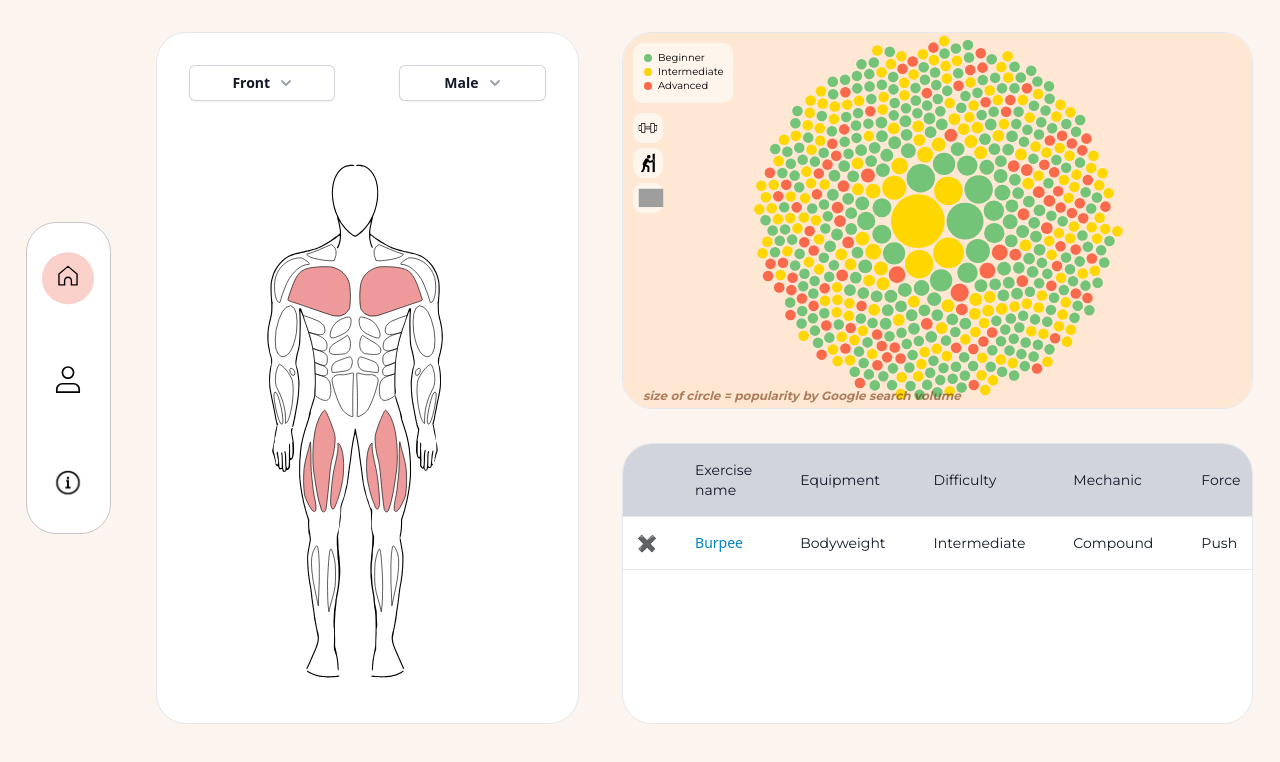
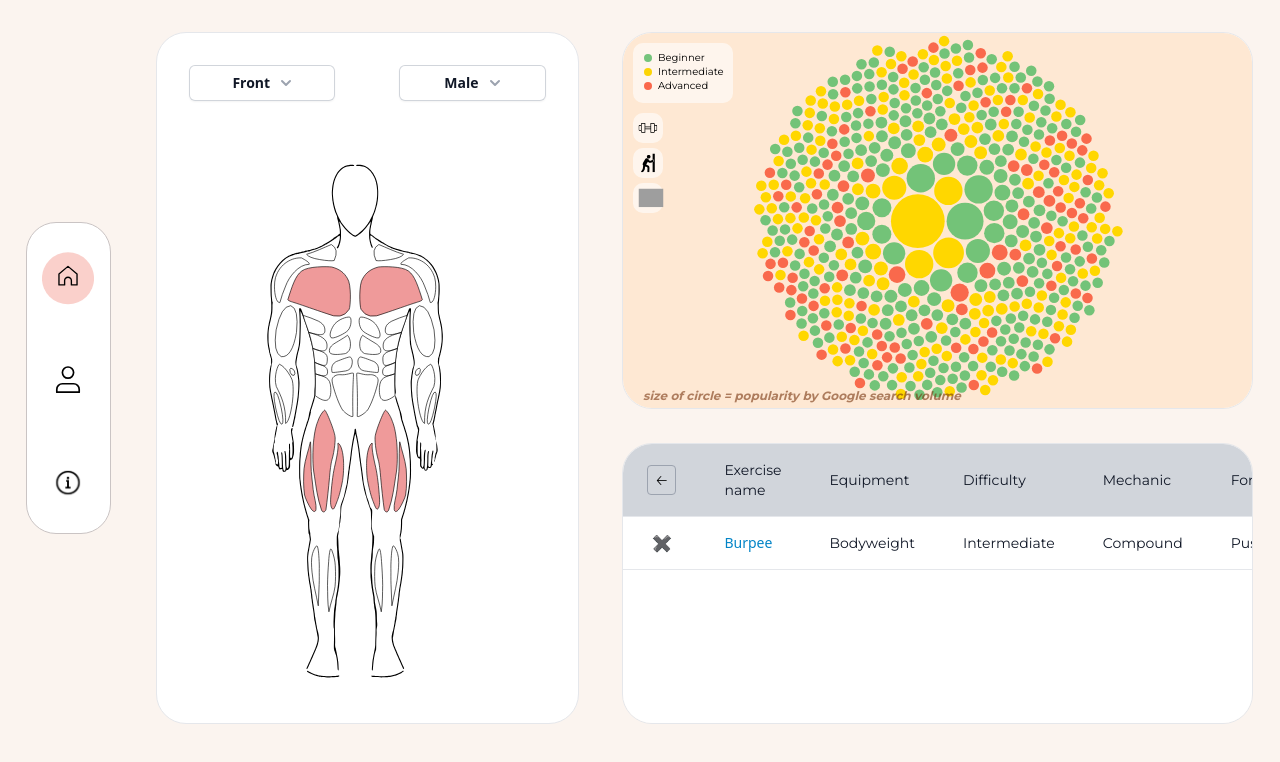
Before and after one commit to ernum/Vizercise, a Next.js app: page / in a window 1280 px wide. Both pictures are taken after a click on the icon 940 px from the left and 214 px from the top of the page. Shown: the top 762 px of the page. Built offline with nearby package versions, Linux system fonts and the light colour scheme; grey boxes are pictures that could not be loaded.

Commit message:
added new component

```diff
--- a/src/components/Buttons.js
+++ b/src/components/Buttons.js
@@ -4,33 +4,31 @@ import { classNames } from "./Functions";
 
 export default function BodyButton(props) {
   return (
-    <Menu as="div" className="relative inline-block text-left z-10">
+    <Menu as='div' className='relative inline-block text-left z-10'>
       <div>
-        <Menu.Button className="inline-flex w-full justify-center gap-x-1.5 rounded-md bg-white px-3 py-2 text-sm font-semibold text-gray-900 shadow-sm ring-1 ring-inset ring-gray-300 hover:bg-gray-50">
+        <Menu.Button className='inline-flex w-full justify-center gap-x-1.5 rounded-md bg-white px-3 py-2 text-sm font-semibold text-gray-900 shadow-sm ring-1 ring-inset ring-gray-300 hover:bg-gray-50'>
           {props.buttonText}
           <ChevronDownIcon
-            className="-mr-1 h-5 w-5 text-gray-400"
-            aria-hidden="true"
+            className='-mr-1 h-5 w-5 text-gray-400'
+            aria-hidden='true'
           />
         </Menu.Button>
       </div>
 
       <Transition
         as={Fragment}
-        enter="transition ease-out duration-100"
-        enterFrom="transform opacity-0 scale-95"
-        enterTo="transform opacity-100 scale-100"
-        leave="transition ease-in duration-75"
-        leaveFrom="transform opacity-100 scale-100"
-        leaveTo="transform opacity-0 scale-95"
-      >
+        enter='transition ease-out duration-100'
+        enterFrom='transform opacity-0 scale-95'
+        enterTo='transform opacity-100 scale-100'
+        leave='transition ease-in duration-75'
+        leaveFrom='transform opacity-100 scale-100'
+        leaveTo='transform opacity-0 scale-95'>
         <Menu.Items
           className={classNames(
             props.menuOrientation == "left" ? "right-0" : "left-0",
             "absolute z-10 mt-2 w-full origin-top-right divide-y divide-gray-100 rounded-md bg-white shadow-lg ring-1 ring-black ring-opacity-5 focus:outline-none"
-          )}
-        >
-          <div className="py-1">
+          )}>
+          <div className='py-1'>
             <Menu.Item>
               {({ active }) => (
                 <a
@@ -38,8 +36,7 @@ export default function BodyButton(props) {
                   className={classNames(
                     active ? "bg-gray-100 text-gray-900" : "text-gray-700",
                     "block px-4 py-2 text-sm hover:cursor-pointer"
-                  )}
-                >
+                  )}>
                   {props.optionText}
                 </a>
               )}
@@ -50,3 +47,23 @@ export default function BodyButton(props) {
     </Menu>
   );
 }
+
+export function TableButton(props) {
+  function changeBoolValue() {
+    if (props.bool == false) {
+      props.onSetExerciseOrVideo(true);
+    } else return props.onSetExerciseOrVideo(false);
+  }
+
+  return (
+    <div>
+      <div>
+        <button
+          onClick={changeBoolValue}
+          className=' bg-gray-300 hover:bg-gray-200 text-black py-1 px-2 border border-gray-400 rounded'>
+          🡠
+        </button>
+      </div>
+    </div>
+  );
+}
--- a/src/components/DetailsList.js
+++ b/src/components/DetailsList.js
@@ -1,10 +1,14 @@
+import { TableButton } from "./Buttons";
 import { GetExerciseById } from "./Functions";
 
 export default function DetailsList(props) {
   const setId = (id) => {
     props.onSetNewId(id);
-    props.onSetBoolValue(true);
+    props.onSetIsClosed(true);
   };
+  function changeBoolValue() {
+    props.onSetExerciseOrVideo(false);
+  }
 
   function drawTable(exerciseArray) {
     function drawTableRow(exerciseId) {
@@ -16,25 +20,25 @@ export default function DetailsList(props) {
       }
 
       return (
-        <tr className="border-b" key={currentId}>
-          <td className="text-center">
-            <button className="text-center" onClick={removeClickEvent}>
+        <tr className='border-b' key={currentId}>
+          <td className='text-center'>
+            <button className='text-center' onClick={removeClickEvent}>
               ✖
             </button>{" "}
           </td>
-          <td className="px-6 py-4 whitespace-nowrap text-sm text-sky-600 hover:underline font-medium">
+          <td className='px-6 py-4 whitespace-nowrap text-sm text-sky-600 hover:underline font-medium'>
             <button onClick={() => setId(currentId)}>{exercise.name}</button>
           </td>
-          <td className="text-sm text-gray-900 font-light px-6 py-4 whitespace-nowrap font-montserrat">
+          <td className='text-sm text-gray-900 font-light px-6 py-4 whitespace-nowrap font-montserrat'>
             {exercise.equipment}
           </td>
-          <td className="text-sm text-gray-900 font-light px-6 py-4 whitespace-nowrap font-montserrat">
+          <td className='text-sm text-gray-900 font-light px-6 py-4 whitespace-nowrap font-montserrat'>
             {exercise.difficulty}
           </td>
-          <td className="text-sm text-gray-900 font-light px-6 py-4 whitespace-nowrap font-montserrat">
+          <td className='text-sm text-gray-900 font-light px-6 py-4 whitespace-nowrap font-montserrat'>
             {exercise.mechanic}
           </td>
-          <td className="text-sm text-gray-900 font-light px-6 py-4 whitespace-nowrap font-montserrat">
+          <td className='text-sm text-gray-900 font-light px-6 py-4 whitespace-nowrap font-montserrat'>
             {exercise.force}
           </td>
         </tr>
@@ -42,44 +46,42 @@ export default function DetailsList(props) {
     }
 
     return (
-      <div className="overflow-x-auto flex flex-col">
-        <div className="overflow-x-auto sm:-mx-6 lg:-mx-8">
-          <div className="py-2 inline-block min-w-full sm:px-6 lg:px-8">
-            <table className="min-w-full absolute top-0">
-              <thead className="border-b bg-gray-300">
+      <div className='overflow-x-auto flex flex-col'>
+        <div className='overflow-x-auto sm:-mx-6 lg:-mx-8'>
+          <div className='py-2 inline-block min-w-full sm:px-6 lg:px-8'>
+            <table className='min-w-full absolute top-0'>
+              <thead className='border-b bg-gray-300'>
                 <tr>
                   <th
-                    scope="col"
-                    className="text-sm font-medium text-gray-900 px-6 py-4 text-left font-montserrat"
-                  ></th>
+                    scope='col'
+                    className='text-sm font-medium text-gray-900 px-6 py-4 text-left font-montserrat'>
+                    <TableButton
+                      onSetExerciseOrVideo={props.onSetExerciseOrVideo}
+                    />
+                  </th>
                   <th
-                    scope="col"
-                    className="text-sm font-medium text-gray-900 px-6 py-4 text-left font-montserrat"
-                  >
+                    scope='col'
+                    className='text-sm font-medium text-gray-900 px-6 py-4 text-left font-montserrat'>
                     Exercise name
                   </th>
                   <th
-                    scope="col"
-                    className="text-sm font-medium text-gray-900 px-6 py-4 text-left font-montserrat"
-                  >
+                    scope='col'
+                    className='text-sm font-medium text-gray-900 px-6 py-4 text-left font-montserrat'>
                     Equipment
                   </th>
                   <th
-                    scope="col"
-                    className="text-sm font-medium text-gray-900 px-6 py-4 text-left font-montserrat"
-                  >
+                    scope='col'
+                    className='text-sm font-medium text-gray-900 px-6 py-4 text-left font-montserrat'>
                     Difficulty
                   </th>
                   <th
-                    scope="col"
-                    className="text-sm font-medium text-gray-900 px-6 py-4 text-left font-montserrat"
-                  >
+                    scope='col'
+                    className='text-sm font-medium text-gray-900 px-6 py-4 text-left font-montserrat'>
                     Mechanic
                   </th>
                   <th
-                    scope="col"
-                    className="text-sm font-medium text-gray-900 px-6 py-4 text-left font-montserrat"
-                  >
+                    scope='col'
+                    className='text-sm font-medium text-gray-900 px-6 py-4 text-left font-montserrat'>
                     Force
                   </th>
                 </tr>
@@ -94,23 +96,22 @@ export default function DetailsList(props) {
 
   if (props.selectedExercises.length === 0) {
     return (
-      <div className="h-full flex flex-col text-center items-center justify-center">
+      <div className='h-full flex flex-col text-center items-center justify-center'>
         <svg
-          xmlns="http://www.w3.org/2000/svg"
-          opacity="0.4"
-          fill="none"
-          stroke="#696969"
-          viewBox="0 0 24 24"
-          strokeWidth="1.5"
-          className="w-12 h-12"
-        >
+          xmlns='http://www.w3.org/2000/svg'
+          opacity='0.4'
+          fill='none'
+          stroke='#696969'
+          viewBox='0 0 24 24'
+          strokeWidth='1.5'
+          className='w-12 h-12'>
           <path
-            strokeLinecap="round"
-            strokeLinejoin="round"
-            d="M2.25 7.125C2.25 6.504 2.754 6 3.375 6h6c.621 0 1.125.504 1.125 1.125v3.75c0 .621-.504 1.125-1.125 1.125h-6a1.125 1.125 0 01-1.125-1.125v-3.75zM14.25 8.625c0-.621.504-1.125 1.125-1.125h5.25c.621 0 1.125.504 1.125 1.125v8.25c0 .621-.504 1.125-1.125 1.125h-5.25a1.125 1.125 0 01-1.125-1.125v-8.25zM3.75 16.125c0-.621.504-1.125 1.125-1.125h5.25c.621 0 1.125.504 1.125 1.125v2.25c0 .621-.504 1.125-1.125 1.125h-5.25a1.125 1.125 0 01-1.125-1.125v-2.25z"
+            strokeLinecap='round'
+            strokeLinejoin='round'
+            d='M2.25 7.125C2.25 6.504 2.754 6 3.375 6h6c.621 0 1.125.504 1.125 1.125v3.75c0 .621-.504 1.125-1.125 1.125h-6a1.125 1.125 0 01-1.125-1.125v-3.75zM14.25 8.625c0-.621.504-1.125 1.125-1.125h5.25c.621 0 1.125.504 1.125 1.125v8.25c0 .621-.504 1.125-1.125 1.125h-5.25a1.125 1.125 0 01-1.125-1.125v-8.25zM3.75 16.125c0-.621.504-1.125 1.125-1.125h5.25c.621 0 1.125.504 1.125 1.125v2.25c0 .621-.504 1.125-1.125 1.125h-5.25a1.125 1.125 0 01-1.125-1.125v-2.25z'
           />
         </svg>
-        <p className="font-montserrat font-normal text-[20px] w-[50%]">
+        <p className='font-montserrat font-normal text-[20px] w-[50%]'>
           Please select an exercise
         </p>
       </div>
--- /dev/null
+++ b/src/components/VideoView.js
@@ -0,0 +1,71 @@
+import React, { Component } from "react";
+import { TableButton } from "./Buttons";
+import { GetExerciseById } from "./Functions";
+import { useState, useEffect } from "react";
+
+export default function VideoView(props) {
+  const arrLength = props.selectedExercises.length;
+  var [index, setIndex] = useState(0);
+
+  var videoURL = GetExerciseById(props.selectedExercises[index]).video;
+  var exerciseName = GetExerciseById(props.selectedExercises[index]).name;
+
+  function displayVideo() {
+    return (
+      <div>
+        <h1 className='text-center p-2 text-3xl text-neutral-600 font-medium'>
+          {exerciseName}
+        </h1>
+        <iframe
+          className='m-auto rounded-xl'
+          src={videoURL}
+          width='355px'
+          height='200px'
+          allow='autoplay; encrypted-media'
+          allowFullScreen
+          title='video'></iframe>
+      </div>
+    );
+  }
+
+  function handleIncrement() {
+    if (index !== arrLength - 1) {
+      setIndex((previousState) => previousState + 1);
+    }
+  }
+
+  function handleDecrement() {
+    if (index !== 0) {
+      setIndex((previousState) => previousState - 1);
+    }
+  }
+
+  return (
+    <div>
+      <div className='  m-5'>
+        <TableButton
+          onSetExerciseOrVideo={props.onSetExerciseOrVideo}
+          bool={false}
+        />
+      </div>
+
+      <div className=' flex flex-row mx-40 justify-center '>
+        <button
+          onClick={handleDecrement}
+          className=' hover:bg-gray-100 text-gray-800 font-bold text-4xl border-gray-400 rounded transition '>
+          ⪻
+        </button>
+        <div className='hover:cursor-default flex shadow-2xl rounded-xl w-1/2 m-auto min-w-min '>
+          <div className='relative overflow-auto p-5 '>
+            <div>{displayVideo()}</div>
+          </div>
+        </div>
+        <button
+          onClick={handleIncrement}
+          className=' hover:bg-gray-100 text-gray-800 font-bold text-4xl border-gray-400 rounded transition'>
+          ⪼
+        </button>
+      </div>
+    </div>
+  );
+}
--- /dev/null
+++ b/src/pages/Presenter.js
@@ -0,0 +1,35 @@
+import React, { Component } from "react";
+import VideoView from "../components/VideoView";
+import DetailsList from "../components/DetailsList";
+import { useState, useEffect } from "react";
+
+export default function Presenter(props) {
+  const [exerciseOrVideo, setExerciseOrVideo] = useState(true);
+
+  function videoOrExercise(bool) {
+    if (bool == true)
+      return (
+        <>
+          <DetailsList
+            selectedExercises={props.selectedExercises}
+            onExerciseRemoval={props.onExerciseRemoval}
+            onSetNewId={props.onSetNewId}
+            onSetIsClosed={props.onSetIsClosed}
+            onSetExerciseOrVideo={setExerciseOrVideo}
+          />
+        </>
+      );
+    return (
+      <VideoView
+        selectedExercises={props.selectedExercises}
+        onSetExerciseOrVideo={setExerciseOrVideo}
+      />
+    );
+  }
+
+  return (
+    <div>
+      <div>{videoOrExercise(exerciseOrVideo)}</div>
+    </div>
+  );
+}
--- a/src/pages/index.js
+++ b/src/pages/index.js
@@ -1,22 +1,24 @@
 import { useState, useEffect } from "react";
 import BodySection from "../components/BodySection";
-import DetailsList from "../components/DetailsList";
+//import DetailsList from "../components/DetailsList";
 import CirclePacking from "@/src/components/CirclePacking";
 import Detail from "../components/ExerciseDetail";
+import Presenter from "./Presenter";
+
 
 export default function Home() {
   const [exerciseSelected, setExerciseSelected] = useState(null);
   const [selectedExercises, setSelectedExercises] = useState([]);
   const [selectedMuscles, setSelectedMuscles] = useState([]);
   const [idFromSetId, setnewId] = useState();
-  const [isClosed, setBoolValue] = useState();
+  const [isClosed, setIsClosed] = useState();
+
 
   function detailPopup() {
     if (isClosed == true)
-      return <Detail id={idFromSetId} onSetBoolValue={setBoolValue} />;
+      return <Detail id={idFromSetId} onSetBoolValue={setIsClosed} />;
     else return "";
   }
-
   // This seems like a bad solution but for some reason I can't get it to work the same
   // way that onMuscleClicked() works (array is not appended to, only replaces the elem)
   useEffect(() => {
@@ -59,10 +61,9 @@ export default function Home() {
       <div>{detailPopup()}</div>
       {/* Biggest Box */}
       <div
-        className="box-border absolute w-[33%] h-[86.5%] left-[12.2%] top-[4%]
+        className='box-border absolute w-[33%] h-[86.5%] left-[12.2%] top-[4%]
                  bg-white border-[1px] border-solid border-[##CAC4C4] rounded-[30px]
-                 shadown-black/25 overflow-hidden"
-      >
+                 shadown-black/25 overflow-hidden'>
         <div>
           <BodySection
             css={"absolute w-[50%] h-[86%] top-[13%] left-[22%]"}
@@ -75,24 +76,20 @@ export default function Home() {
 
       {/* Second Box */}
       <div
-        className="box-border absolute w-[49.3%] h-[47.1%] left-[48.6%] top-[4%]
+        className='box-border absolute w-[49.3%] h-[47.1%] left-[48.6%] top-[4%]
         bg-white border-[1px] border-solid border-[##CAC4C4] rounded-[30px]
-        shadown-black/25 overflow-hidden"
-      >
+        shadown-black/25 overflow-hidden'>
         <CirclePacking
-          css={
-            "absolute w-[100%] h-[100%] top-[0%]"
-          }
+          css={"absolute w-[100%] h-[100%] top-[0%]"}
           selectedMuscles={selectedMuscles}
           onClick={onExerciseClicked}
         />
-        <p className="ml-5 mb-1 bottom-0 left-0 text-xs absolute z-10 font-montserrat font-semibold italic text-amber-900 opacity-60 pointer-events-none">
+        <p className='ml-5 mb-1 bottom-0 left-0 text-xs absolute z-10 font-montserrat font-semibold italic text-amber-900 opacity-60 pointer-events-none'>
           size of circle = popularity by Google{" "}
           <a
-            href="https://searchvolume.io/"
-            target="_blank"
-            rel="noopener noreferrer"
-          >
+            href='https://searchvolume.io/'
+            target='_blank'
+            rel='noopener noreferrer'>
             search volume
           </a>
         </p>
@@ -100,15 +97,14 @@ export default function Home() {
 
       {/* Third Box */}
       <div
-        className="overflow-auto box-border absolute w-[49.3%] h-[35.1%] left-[48.6%] top-[55.4%]
+        className='overflow-auto box-border absolute w-[49.3%] h-[35.1%] left-[48.6%] top-[55.4%]
         bg-white border-[1px] border-solid border-[##CAC4C4] rounded-[30px]
-        shadown-black/25"
-      >
-        <DetailsList
+        shadown-black/25'>
+        <Presenter
           selectedExercises={selectedExercises}
           onExerciseRemoval={removeExercise}
           onSetNewId={setnewId}
-          onSetBoolValue={setBoolValue}
+          onSetIsClosed={setIsClosed}
         />
       </div>
     </div>
```
Also changed, not shown: src/components/ExerciseDetail.js (+18 -21 lines).
